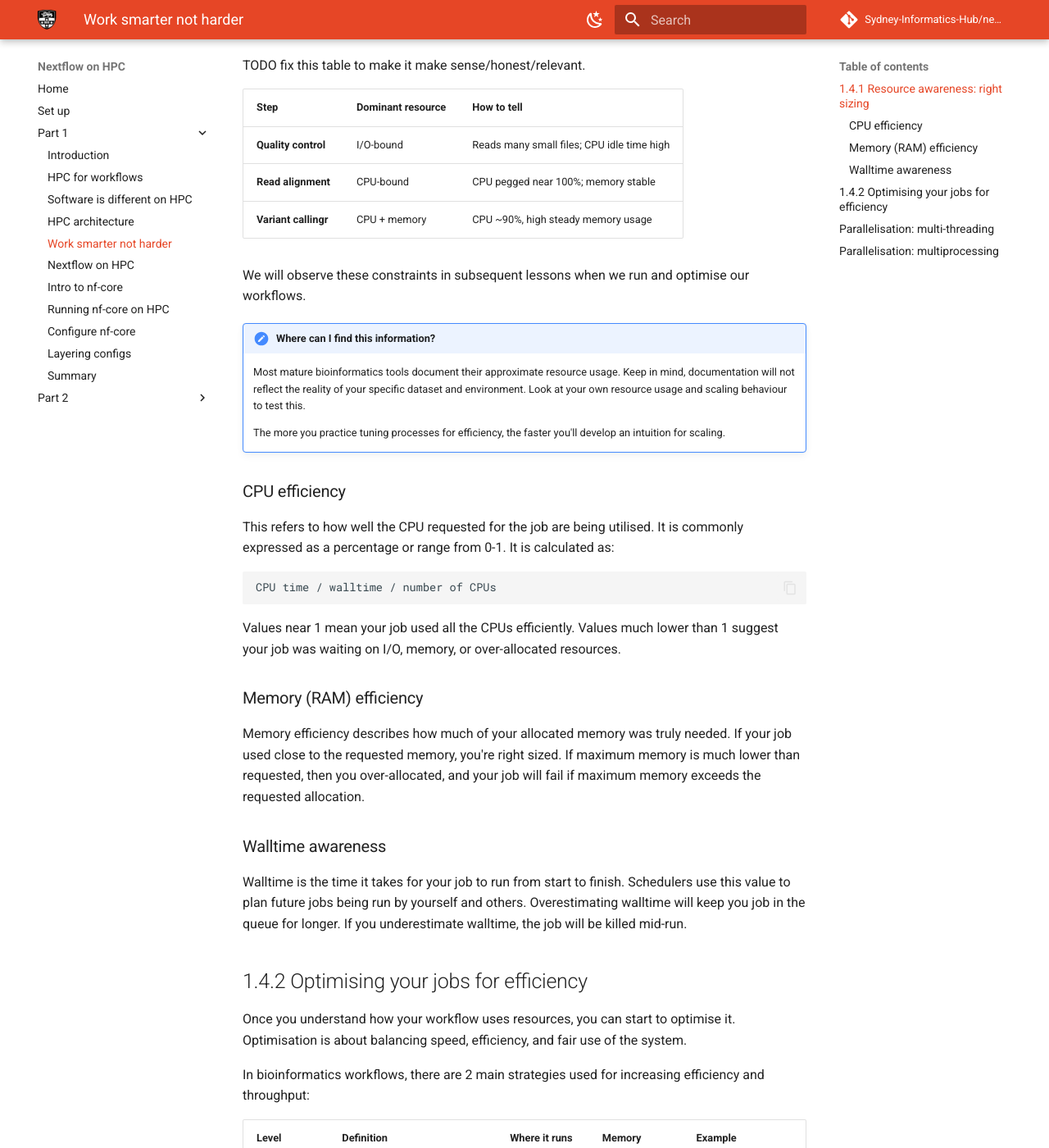
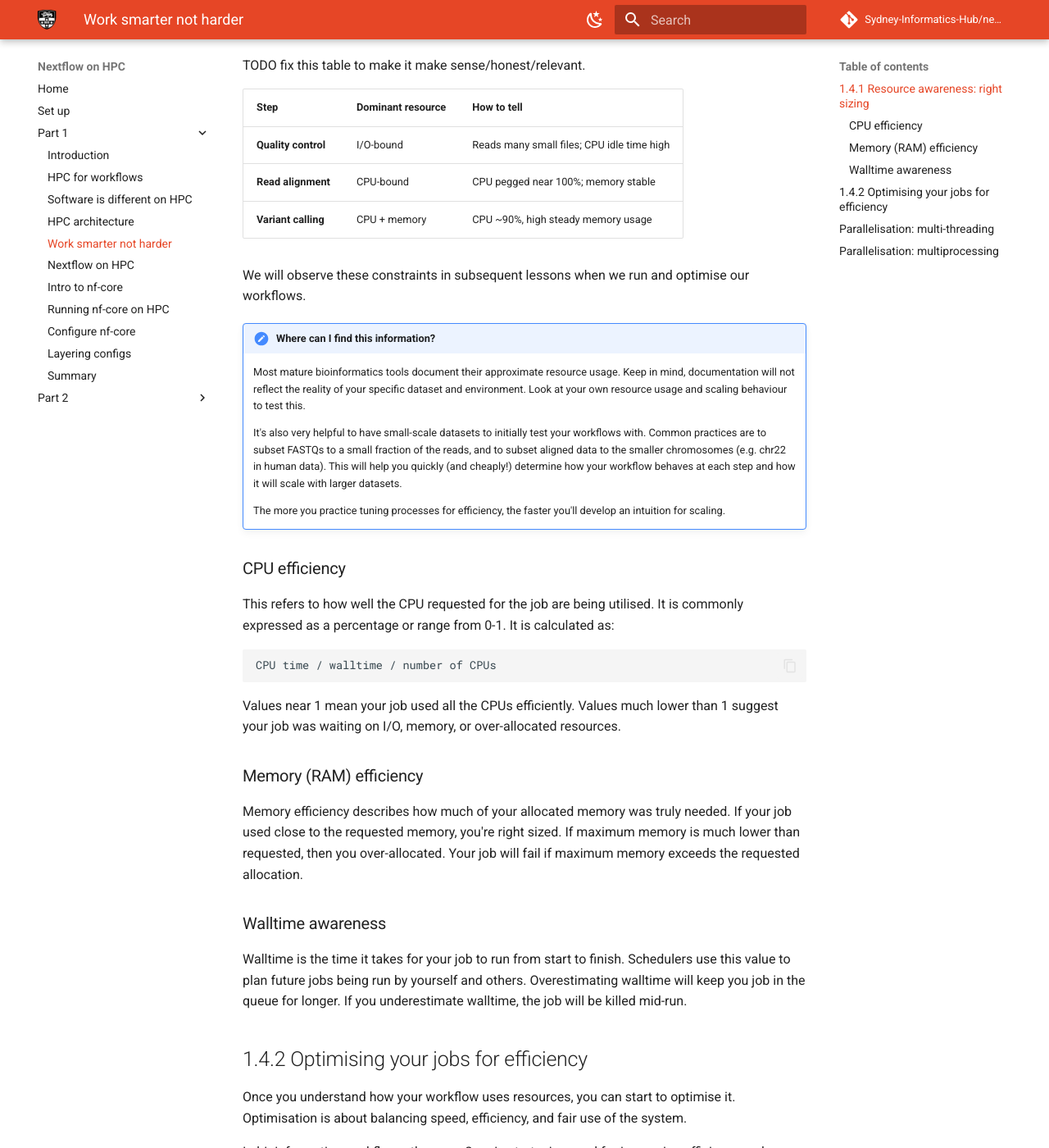
Before and after one commit to Sydney-Informatics-Hub/nextflow-hpc-workshop, an MkDocs documentation site: the page built from docs/part1/01_4_smarter.md, in a window 1280 px wide and 1400 px high, scrolled down 2122 px. Shown: the whole window at 82% size. Built offline with MkDocs 1.6.1 and Material for MkDocs 9.7.7, drawn with Linux system fonts in a browser that asks for light colours; comment, search, counter and statistics services are not loaded; some of the changed text lies outside the part shown.

Commit message:
start work on smarter benchmark exercise

````diff
--- a/docs/part1/01_4_smarter.md
+++ b/docs/part1/01_4_smarter.md
@@ -101,13 +101,15 @@ TODO fix this table to make it make sense/honest/relevant.
 |------|-------------------|-------------|
 | **Quality control** | I/O-bound | Reads many small files; CPU idle time high |
 | **Read alignment** | CPU-bound | CPU pegged near 100%; memory stable |
-| **Variant callingr** | CPU + memory | CPU ~90%, high steady memory usage |
+| **Variant calling** | CPU + memory | CPU ~90%, high steady memory usage |
 
 We will observe these constraints in subsequent lessons when we run and optimise our workflows.
 
 !!! note "Where can I find this information?"
 
     Most mature bioinformatics tools document their approximate resource usage. Keep in mind, documentation will not reflect the reality of your specific dataset and environment. Look at your own resource usage and scaling behaviour to test this.
+
+    It's also very helpful to have small-scale datasets to initially test your workflows with. Common practices are to subset FASTQs to a small fraction of the reads, and to subset aligned data to the smaller chromosomes (e.g. chr22 in human data). This will help you quickly (and cheaply!) determine how your workflow behaves at each step and how it will scale with larger datasets.
 
     The more you practice tuning processes for efficiency, the faster you'll develop an intuition for scaling.
 
@@ -167,6 +169,12 @@ bwa mem -t 4 ref.fasta sample_R1.fq.gz sample_R2.fq.gz > alignment.sam
 You're telling BWA to use 4 worker threads for parts of the alignment process that can be parallelised. Not all parts of the process can be parallelised.
 
 !!! example "Does more threads always speed up a job?"
+
+    We've provided a script for you to examine the effects of multi-threading when running `bwa mem`. The script is located at `scripts/bwa-multithreaded.sh`:
+
+    ```bash title="scripts/bwa-multithreaded.sh"
+
+    ```
 
     ```
     TODO time bwa mem
````
Also changed, not shown: other parts of docs/part1/01_4_smarter.md (+1 -1 lines).
